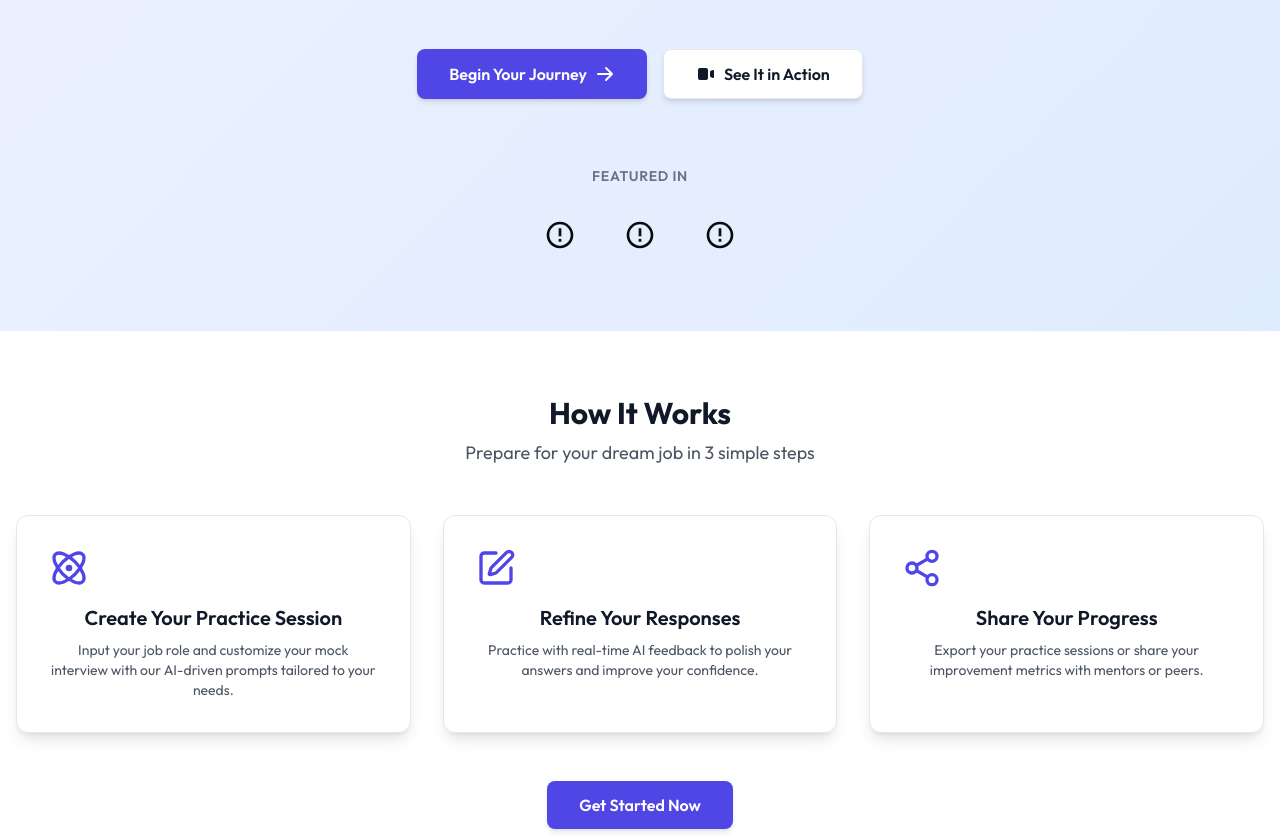
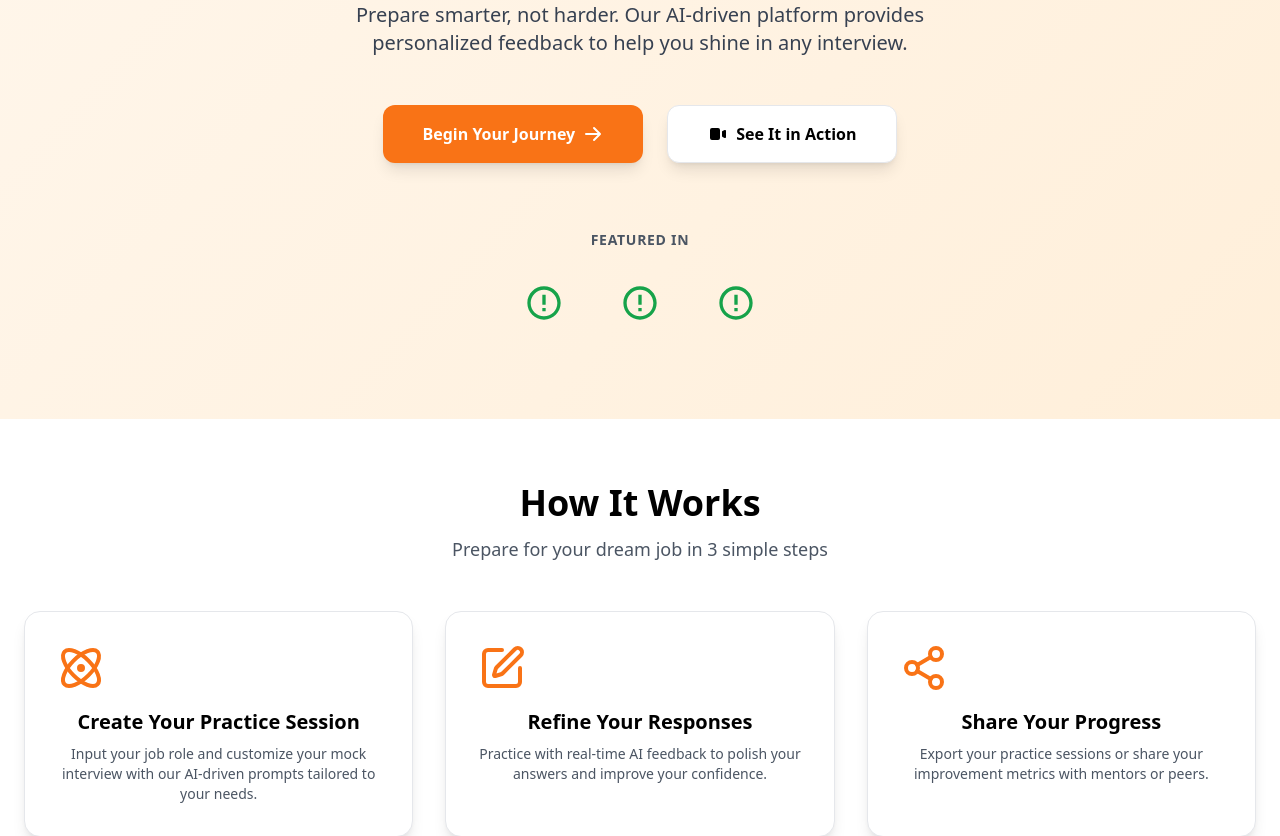
Before and after one commit to Anupgaur258/AI-interview-mocker, a Next.js app: page / in a window 1280 px wide. Shown: the part 424-1260 px from the top of the page. Built offline with nearby package versions, Linux system fonts and the light colour scheme.

Commit message:
Update page.js

```diff
--- a/app/page.js
+++ b/app/page.js
@@ -5,23 +5,23 @@ import { AtomIcon, Edit, Share2 } from 'lucide-react';
 
 export default function Home() {
   return (
-    <div className="relative min-h-screen bg-gradient-to-br from-indigo-50 to-blue-100 dark:from-gray-900 dark:to-gray-800">
+    <div className="relative min-h-screen bg-gradient-to-br from-orange-50 to-orange-100 dark:from-gray-900 dark:to-gray-800 font-sans">
       <Image
         src="/grid.svg"
-        className="absolute inset-0 z-[-10] w-full h-full object-cover opacity-20"
+        className="absolute inset-0 z-[-10] w-full h-full object-cover opacity-10"
         width={1200}
         height={300}
         alt="Background grid"
       />
       <Header />
-      <section className="relative z-10 py-20 px-4 mx-auto max-w-7xl text-center">
+      <section className="relative z-10 py-24 px-6 mx-auto max-w-7xl text-center">
         <div className="max-w-4xl mx-auto">
           <a
             href="#"
-            className="inline-flex items-center gap-3 py-2 px-5 mb-10 text-sm font-semibold text-gray-800 bg-white/90 backdrop-blur-md rounded-full shadow-lg hover:bg-white dark:text-gray-200 dark:bg-gray-800/90 dark:hover:bg-gray-700 transition-all"
+            className="inline-flex items-center gap-3 py-2 px-6 mb-12 text-sm font-medium text-black bg-white/95 backdrop-blur-lg rounded-full shadow-md hover:bg-orange-50 dark:text-white dark:bg-gray-800/95 dark:hover:bg-gray-700 transition-all duration-300"
             role="alert"
           >
-            <span className="text-xs bg-indigo-500 text-white px-4 py-1.5 rounded-full">
+            <span className="text-xs bg-orange-500 text-white px-4 py-1.5 rounded-full">
               New
             </span>
             <span>Discover cutting-edge AI interview prep tools</span>
@@ -38,16 +38,16 @@ export default function Home() {
               />
             </svg>
           </a>
-          <h1 className="mb-6 text-4xl font-bold tracking-tight text-gray-900 md:text-5xl lg:text-6xl dark:text-white">
+          <h1 className="mb-8 text-5xl font-extrabold tracking-tight text-black md:text-6xl lg:text-7xl dark:text-white">
             Ace Your Interviews with AI-Powered Coaching
           </h1>
-          <p className="mb-12 text-lg font-medium text-gray-600 lg:text-xl dark:text-gray-300 max-w-2xl mx-auto">
+          <p className="mb-12 text-lg font-medium text-gray-700 lg:text-xl dark:text-gray-200 max-w-2xl mx-auto">
             Prepare smarter, not harder. Our AI-driven platform provides personalized feedback to help you shine in any interview.
           </p>
-          <div className="flex flex-col gap-4 sm:flex-row sm:justify-center">
+          <div className="flex flex-col gap-6 sm:flex-row sm:justify-center">
             <a
               href="/dashboard"
-              className="inline-flex items-center justify-center py-3 px-8 text-base font-semibold text-white bg-indigo-600 rounded-lg shadow-md hover:bg-indigo-700 focus:ring-4 focus:ring-indigo-300 dark:focus:ring-indigo-900 transition-all"
+              className="inline-flex items-center justify-center py-4 px-10 text-base font-semibold text-white bg-orange-500 rounded-xl shadow-lg hover:bg-orange-600 focus:ring-4 focus:ring-orange-300 dark:focus:ring-orange-900 transition-all duration-300"
             >
               Begin Your Journey
               <svg
@@ -65,7 +65,7 @@ export default function Home() {
             </a>
             <a
               href="https://youtu.be/Q5LM985yUmQ"
-              className="inline-flex items-center justify-center py-3 px-8 text-base font-semibold text-gray-900 bg-white border border-gray-200 rounded-lg shadow-md hover:bg-gray-50 focus:ring-4 focus:ring-gray-200 dark:text-white dark:bg-gray-800 dark:border-gray-600 dark:hover:bg-gray-700 dark:focus:ring-gray-700 transition-all"
+              className="inline-flex items-center justify-center py-4 px-10 text-base font-semibold text-black bg-white border border-gray-200 rounded-xl shadow-lg hover:bg-gray-50 focus:ring-4 focus:ring-green-200 dark:text-white dark:bg-gray-800 dark:border-gray-600 dark:hover:bg-gray-700 dark:focus:ring-green-700 transition-all duration-300"
             >
               <svg
                 className="mr-2 w-5 h-5"
@@ -79,16 +79,16 @@ export default function Home() {
             </a>
           </div>
           <div className="mt-16 text-center">
-            <span className="text-sm font-semibold text-gray-500 uppercase tracking-wider">
+            <span className="text-sm font-semibold text-gray-600 uppercase tracking-wider">
               Featured In
             </span>
-            <div className="mt-8 flex flex-wrap justify-center gap-8 sm:gap-12">
+            <div className="mt-8 flex flex-wrap justify-center gap-10 sm:gap-14">
               <a
                 href="#"
-                className="hover:text-gray-900 dark:hover:text-gray-300 transition"
+                className="text-green-600 hover:text-green-800 dark:hover:text-green-400 transition duration-300"
               >
                 <svg
-                  className="h-8 w-8"
+                  className="h-10 w-10"
                   fill="currentColor"
                   viewBox="0 0 24 24"
                 >
@@ -97,10 +97,10 @@ export default function Home() {
               </a>
               <a
                 href="#"
-                className="hover:text-gray-900 dark:hover:text-gray-300 transition"
+                className="text-green-600 hover:text-green-800 dark:hover:text-green-400 transition duration-300"
               >
                 <svg
-                  className="h-8 w-8"
+                  className="h-10 w-10"
                   fill="currentColor"
                   viewBox="0 0 24 24"
                 >
@@ -109,10 +109,10 @@ export default function Home() {
               </a>
               <a
                 href="#"
-                className="hover:text-gray-900 dark:hover:text-gray-300 transition"
+                className="text-green-600 hover:text-green-800 dark:hover:text-green-400 transition duration-300"
               >
                 <svg
-                  className="h-8 w-8"
+                  className="h-10 w-10"
                   fill="currentColor"
                   viewBox="0 0 24 24"
                 >
@@ -123,47 +123,47 @@ export default function Home() {
           </div>
         </div>
       </section>
-      <section className="py-16 px-4 mx-auto max-w-7xl text-center bg-white dark:bg-gray-900">
-        <h2 className="text-3xl font-bold text-gray-900 dark:text-white">
+      <section className="py-16 px-6 mx-auto max-w-7xl text-center bg-white dark:bg-gray-900">
+        <h2 className="text-4xl font-extrabold text-black dark:text-white">
           How It Works
         </h2>
-        <p className="mt-2 text-lg text-gray-600 dark:text-gray-300">
+        <p className="mt-3 text-lg text-gray-600 dark:text-gray-200">
           Prepare for your dream job in 3 simple steps
         </p>
         <div className="mt-12 grid grid-cols-1 gap-8 sm:grid-cols-2 lg:grid-cols-3">
           <a
             href="#"
-            className="block rounded-xl border border-gray-200 bg-white p-8 shadow-lg hover:shadow-xl hover:border-indigo-500/20 transition-all dark:bg-gray-800 dark:border-gray-700"
+            className="block rounded-2xl border border-gray-200 bg-white p-8 shadow-lg hover:shadow-xl hover:border-green-500/20 transition-all duration-300 dark:bg-gray-800 dark:border-gray-700"
           >
-            <AtomIcon className="h-10 w-10 text-indigo-600 dark:text-indigo-400" />
-            <h3 className="mt-4 text-xl font-semibold text-gray-900 dark:text-white">
+            <AtomIcon className="h-12 w-12 text-orange-500 dark:text-orange-400" />
+            <h3 className="mt-4 text-xl font-semibold text-black dark:text-white">
               Create Your Practice Session
             </h3>
-            <p className="mt-2 text-sm text-gray-600 dark:text-gray-400">
+            <p className="mt-2 text-sm text-gray-600 dark:text-gray-300">
               Input your job role and customize your mock interview with our AI-driven prompts tailored to your needs.
             </p>
           </a>
           <a
             href="#"
-            className="block rounded-xl border border-gray-200 bg-white p-8 shadow-lg hover:shadow-xl hover:border-indigo-500/20 transition-all dark:bg-gray-800 dark:border-gray-700"
+            className="block rounded-2xl border border-gray-200 bg-white p-8 shadow-lg hover:shadow-xl hover:border-green-500/20 transition-all duration-300 dark:bg-gray-800 dark:border-gray-700"
           >
-            <Edit className="h-10 w-10 text-indigo-600 dark:text-indigo-400" />
-            <h3 className="mt-4 text-xl font-semibold text-gray-900 dark:text-white">
+            <Edit className="h-12 w-12 text-orange-500 dark:text-orange-400" />
+            <h3 className="mt-4 text-xl font-semibold text-black dark:text-white">
               Refine Your Responses
             </h3>
-            <p className="mt-2 text-sm text-gray-600 dark:text-gray-400">
+            <p className="mt-2 text-sm text-gray-600 dark:text-gray-300">
               Practice with real-time AI feedback to polish your answers and improve your confidence.
             </p>
           </a>
           <a
             href="#"
-            className="block rounded-xl border border-gray-200 bg-white p-8 shadow-lg hover:shadow-xl hover:border-indigo-500/20 transition-all dark:bg-gray-800 dark:border-gray-700"
+            className="block rounded-2xl border border-gray-200 bg-white p-8 shadow-lg hover:shadow-xl hover:border-green-500/20 transition-all duration-300 dark:bg-gray-800 dark:border-gray-700"
           >
-            <Share2 className="h-10 w-10 text-indigo-600 dark:text-indigo-400" />
-            <h3 className="mt-4 text-xl font-semibold text-gray-900 dark:text-white">
+            <Share2 className="h-12 w-12 text-orange-500 dark:text-orange-400" />
+            <h3 className="mt-4 text-xl font-semibold text-black dark:text-white">
               Share Your Progress
             </h3>
-            <p className="mt-2 text-sm text-gray-600 dark:text-gray-400">
+            <p className="mt-2 text-sm text-gray-600 dark:text-gray-300">
               Export your practice sessions or share your improvement metrics with mentors or peers.
             </p>
           </a>
@@ -171,7 +171,7 @@ export default function Home() {
         <div className="mt-12 text-center">
           <a
             href="/sign-in"
-            className="inline-flex items-center justify-center py-3 px-8 text-base font-semibold text-white bg-indigo-600 rounded-lg shadow-md hover:bg-indigo-700 focus:ring-4 focus:ring-indigo-300 dark:focus:ring-indigo-900 transition-all"
+            className="inline-flex items-center justify-center py-4 px-10 text-base font-semibold text-white bg-orange-500 rounded-xl shadow-lg hover:bg-orange-600 focus:ring-4 focus:ring-orange-300 dark:focus:ring-orange-900 transition-all duration-300"
           >
             Get Started Now
           </a>
```
